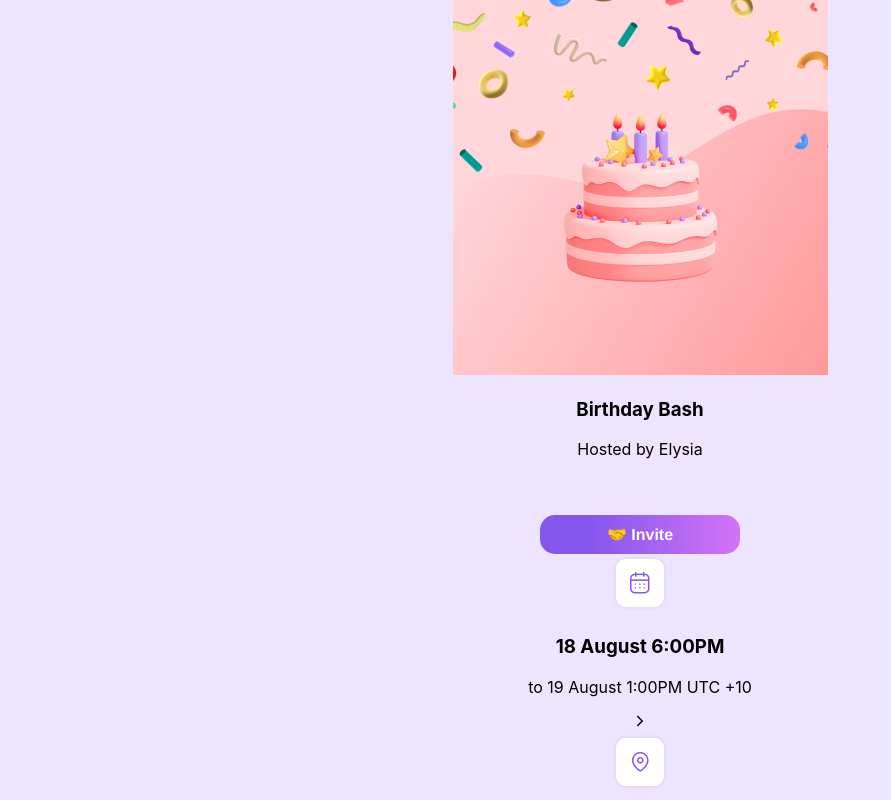
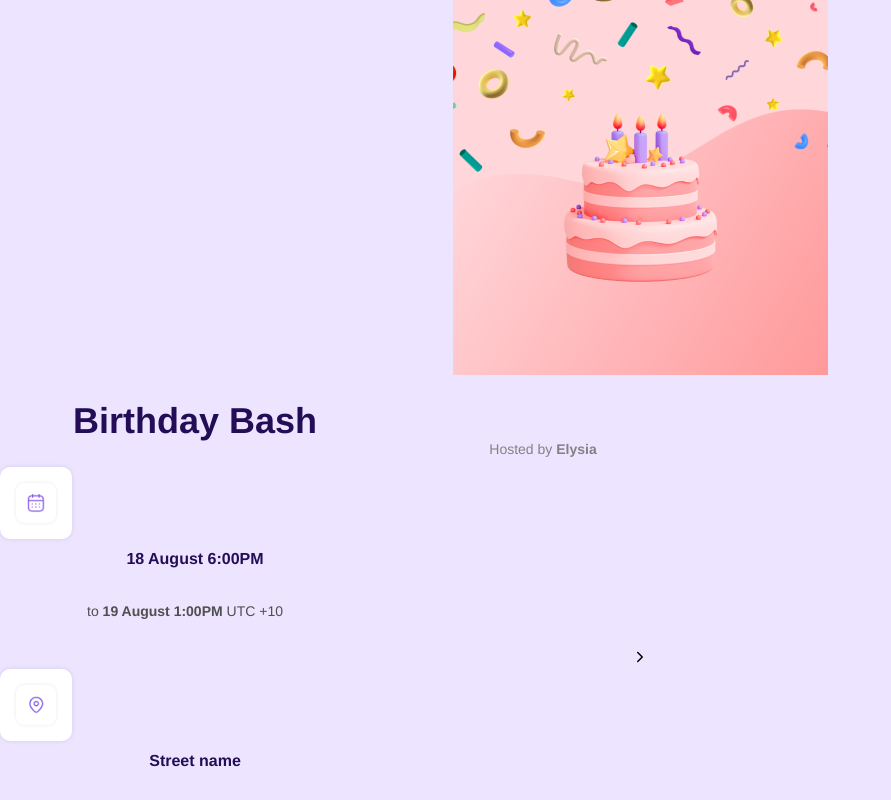
Before and after one commit to lordSosa15/envited, a React (Create React App) app: page /event in a window 1280 px wide. Shown: the top 800 px of the page, without its empty margins (0-891 px from the left). Built offline with nearby package versions, Linux system fonts and the light colour scheme.

Commit message:
form update

```diff
--- a/src/App.css
+++ b/src/App.css
@@ -51,7 +51,82 @@
 .buy-now:hover {
   transform: scale(1.1, 1.1);
 }
+.app__wrapper_info h1 {
+  /* position: absolute; */
+  width: 390px;
+  height: 40px;
 
+  font-family: "Helvetica";
+  font-style:normal;
+  font-weight: 700;
+  font-size: 36px;
+  line-height: 36px;
+
+  /* or 100% */
+
+  text-align: center;
+
+  color: #240d57;
+}
+.app__wrapper_info h2 {
+  width: 370px;
+  height: 36px;
+
+  font-family: "Helvetica";
+  font-style: normal;
+  font-weight: 300;
+  font-size: 16px;
+  line-height: 18px;
+  text-align: center;
+
+  color: #4f4f4f;
+}
+.app__wrapper_info p {
+  position: absolute;
+width: 141px;
+height: 15px;
+left: calc(50% - 341px/2 + 3px);
+top: 427px;
+
+font-family: 'Helvetica';
+font-style: normal;
+font-weight: 400;
+font-size: 14px;
+line-height: 16px;
+
+color: #828282;
+}
+
+.app__event-icon {
+  display: flex;
+flex-direction: column;
+justify-content: center;
+align-items: center;
+padding: 12px;
+gap: 1px;
+
+width: 48px;
+height: 48px;
+
+background: #FFFFFF;
+box-shadow: 0px 0px 5px rgba(0, 0, 0, 0.1);
+border-radius: 10px;
+}
+/* .app__event-content h1 {
+  width: 92px;
+height: 18px;
+
+font-family: 'Helvetica';
+font-style: normal;
+font-weight: 700;
+font-size: 16px;
+line-height: 18px;
+
+color: #240D57;
+flex: none;
+order: 0;
+flex-grow: 0;
+} */
 @keyframes App-logo-spin {
   from {
     transform: rotate(0deg);
--- a/src/pages/CreateForm.jsx
+++ b/src/pages/CreateForm.jsx
@@ -5,34 +5,41 @@ import { Link } from "react-router-dom";
 const CreateForm = () => {
   return (
     <div>
+    <br />
+    <h1>Enter event info here</h1>
+    <br />
       <form>
         <InputLabel>
-          {" "}
           Event name:
+          <br />
           <Input type="text" />
         </InputLabel>
 
         <br />
         <InputLabel>
-          {" "}
-          Start and End
+          Start <br />
           <Input type="date" />
         </InputLabel>
         <br />
         <InputLabel>
-          {" "}
+        End: <br />
+          <Input type="date"/>
+        </InputLabel>
+        <br />
+        <InputLabel>
           Host name:
+          <br />
           <Input type="text" />
         </InputLabel>
         <br />
         <InputLabel>
-          Location
-          <Input> </Input>
+          Location <br />
+          <Input type="text"> </Input>
         </InputLabel>
         <br />
-        <InputLabel>
-          Event photo
-          <Input type="file"></Input>
+        <InputLabel htmlFor="fileInput" >
+          Event photo <br />
+          <Input type="file" ></Input>
         </InputLabel>
         <Link to="/Event">
           <button className="custom__button">NEXT</button>
--- a/src/pages/Event.jsx
+++ b/src/pages/Event.jsx
@@ -8,20 +8,37 @@ const Event = () => {
   return (
     <div className="App__event-content">
       <img src={images.event} alt="" />
-      <h3>Birthday Bash</h3>
-      <p>Hosted by Elysia</p>
-      <button className="custom__button"> 🤝 Invite</button>
-      <div>
-        <img src={images.calendar} alt="" />
+      <div className="app__wrapper_info">
+        <h1>Birthday Bash</h1>
+        <p>
+          Hosted by <span style={{ fontWeight: "bold" }}> Elysia </span>
+          {/* <button className="custom__button"> 🤝 Invite</button> */}
+        </p>
+        {/* <button className="custom__button"> 🤝 Invite</button> */}
+        <div>
+          <img
+            src={images.calendar}
+            alt="calendar icon"
+            className="app__event-icon"
+          />
+        </div>
+        <h1 style={{ fontSize: "16px", lineHeight: "18px" }}>
+          18 August 6:00PM
+        </h1>
+        <h2 style={{ fontSize:"14px" }}>
+          to <span style={{ fontWeight: "bold" }}>19 August 1:00PM</span> UTC
+          +10
+        </h2>{" "}
+        <IoIosArrowForward />
+        <br />
+        <div>
+          <img src={images.locationIcon} alt="" className="app__event-icon" />
+        </div>
+        <h1 style={{ fontSize: "16px", lineHeight: "18px", flex: "none" }}>
+          Street name
+        </h1>
+        <h2 style={{ fontSize:"14px" }}>Suburb, State, Postcode</h2> <IoIosArrowForward />
       </div>
-      <h3>18 August 6:00PM</h3>
-      <p>to 19 August 1:00PM UTC +10</p> <IoIosArrowForward />
-      <br />
-      <div>
-        <img src={images.locationIcon} alt="" />
-      </div>
-      <h3>Street name</h3>
-      <p>Suburb, State, Postcode</p> <IoIosArrowForward />
       <UrlBar />
     </div>
   );
```
